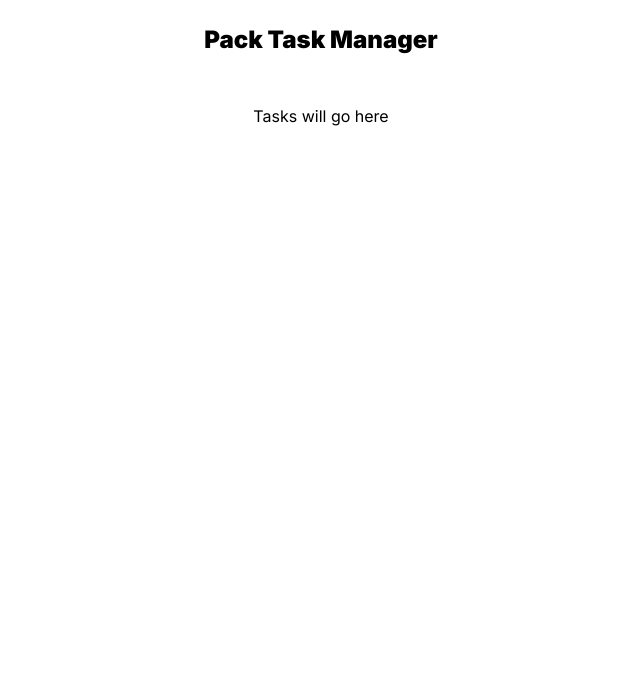
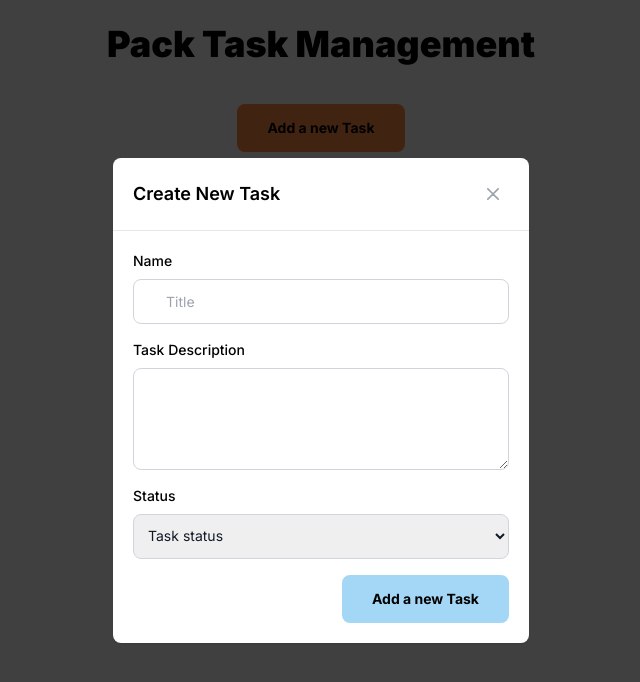
Before and after one commit to kayiganwa04/task-management-app, a Next.js app: page / in a window 1280 px wide. Shown: the top 682 px of the page, without its empty margins (319-959 px from the left). Built offline with nearby package versions, Linux system fonts and the light colour scheme.

Commit message:
Added an add task form

```diff
--- /dev/null
+++ b/src/app/components/AddTask/AddTask.tsx
@@ -0,0 +1,59 @@
+"use client";
+
+import Button from "../common/Button";
+import Modal from "../common/modal";
+import CommonTextInput from "../common/inputs/CommonTextInput";
+import CommonTextArea from "../common/inputs/CommonTextAreaInput";
+import CommonSelect from "../common/inputs/CommonSelect";
+import { TASK_STATUS } from "@/app/models/constants";
+
+export default function AddTask() {
+  const handleAddNewTask = () => {
+    console.log("Trying to add a new task")
+  }
+  return (
+    <Modal isOpen={true}>
+      <div className="relative p-4 w-full max-w-md max-h-full">
+        <div className="relative bg-white rounded-lg shadow text-black">
+          <div className="flex items-center justify-between p-4 md:p-5 border-b rounded-t ">
+            <h3 className="text-lg font-semibold">
+              Create New Task
+            </h3>
+            <button type="button" className="text-gray-400 bg-transparent hover:bg-gray-200 hover: rounded-lg text-sm w-8 h-8 ms-auto inline-flex justify-center items-center dark:hover:bg-gray-600 dark:hover:text-white" data-modal-toggle="crud-modal">
+              <svg className="w-3 h-3" aria-hidden="true" xmlns="http://www.w3.org/2000/svg" fill="none" viewBox="0 0 14 14">
+                <path stroke="currentColor" stroke-linecap="round" stroke-linejoin="round" stroke-width="2" d="m1 1 6 6m0 0 6 6M7 7l6-6M7 7l-6 6" />
+              </svg>
+              <span className="sr-only">Close modal</span>
+            </button>
+          </div>
+          <form className="p-4 md:p-5">
+            <div className="grid gap-4 mb-4 grid-cols-2">
+              <div className="col-span-2">
+                <label className="block mb-2 text-sm font-medium  ">Name</label>
+                <CommonTextInput
+                  type="text"
+                  name="FirstName"
+                  id="firstname"
+                  placeholder="Title"
+                  value=""
+                  onChange={console.log("here")}
+                />
+              </div>
+              <div className="col-span-2">
+                <label className="block mb-2 text-sm font-medium  ">Task Description</label>
+                <CommonTextArea id="description" rows={4} />
+              </div>
+              <div className="col-span-2">
+                <label className="block mb-2 text-sm font-medium">Status</label>
+                <CommonSelect data={TASK_STATUS} id="status_selection" onChange={() => console.log("select changed")} />
+              </div>
+            </div>
+            <div className="flex justify-end">
+              <Button label="Add a new Task" onClick={handleAddNewTask} className="bg-blue border-2 border-blue hover:text-blue" />
+            </div>
+          </form>
+        </div>
+      </div>
+    </Modal>
+  )
+}
--- /dev/null
+++ b/src/app/components/common/Button.tsx
@@ -0,0 +1,36 @@
+
+export default function Button({
+  label,
+  type = "submit",
+  loading,
+  disabled,
+  onClick,
+  className
+}: {
+  label: string;
+  type?: "submit" | "button" | "reset" | undefined;
+  loading?: boolean;
+  disabled?: boolean;
+  onClick?: () => void;
+  className: string
+}) {
+  const onClickButton = (e: any) => {
+    if (loading) {
+      e.preventDefault();
+      e.stopPropagation();
+      return;
+    }
+
+    onClick?.();
+  };
+  return (
+    <button
+      type={type}
+      onClick={onClickButton}
+      disabled={disabled}
+      className={`${className} text-black px-7 py-3 rounded-lg text-sm font-bold focus:outline-none hover:bg-white`}
+    >
+      {label}
+    </button>
+  );
+}
--- /dev/null
+++ b/src/app/components/common/inputs/CommonSelect.tsx
@@ -0,0 +1,42 @@
+import React from "react";
+
+export default function CommonSelect({
+  id,
+  name,
+  data,
+  onChange,
+  value = "",
+  placeholder = "Choose status",
+  required,
+  disabled,
+}: {
+  id: string;
+  name?: string;
+  data: Array<{ label: string; value: string } | string>;
+  onChange: (e: React.ChangeEvent<HTMLSelectElement>) => void;
+  value?: string;
+  placeholder?: string;
+  required?: boolean;
+  disabled?: boolean;
+}) {
+  return (
+    <select
+      id={id}
+      name={name}
+      disabled={disabled}
+      value={value}
+      onChange={onChange}
+      required={required}
+      className="border border-gray-300 text-gray-900 text-sm rounded-lg block w-full p-2.5 h-[45px]"
+    >
+      {placeholder && <option value="">Task status</option>}
+      {data.map((item: any, index) => {
+        return (
+          <option key={index} value={item?.label}>
+            {item.label}
+          </option>
+        );
+      })}
+    </select>
+  );
+}
--- /dev/null
+++ b/src/app/components/common/inputs/CommonTextAreaInput.tsx
@@ -0,0 +1,33 @@
+"use client";
+
+import React from "react";
+
+export default function CommonTextArea({
+  id,
+  rows,
+  placeholder,
+  required,
+  onChange,
+  value,
+  className,
+}: {
+  id: string;
+  rows: number;
+  placeholder?: string;
+  required?: boolean;
+  onChange?: any;
+  value?: string;
+  className?: string
+}) {
+  return (
+    <textarea
+      id={id}
+      rows={rows}
+      required={required}
+      value={value}
+      className={`${className} block p-2.5 w-full text-sm text-black rounded-lg border border-gray-300`}
+      placeholder={placeholder}
+      onChange={onChange}
+    />
+  );
+}
--- /dev/null
+++ b/src/app/components/common/inputs/CommonTextInput.tsx
@@ -0,0 +1,46 @@
+"use client";
+
+import React from "react";
+
+export default function CommonTextInput({
+  type,
+  id,
+  name,
+  placeholder,
+  required,
+  onChange,
+  value,
+  min,
+  max,
+  step,
+  minlength
+}: {
+  type: string;
+  id: string;
+  name: string;
+  placeholder?: string;
+  required?: boolean;
+  onChange?: any;
+  value?: any;
+  min?: number;
+  max?: number;
+  step?: number;
+  minlength?: any
+}) {
+  return (
+    <input
+      required={required}
+      onChange={onChange}
+      value={value}
+      type={type}
+      name={name}
+      id={id}
+      className="w-full border md:text-sm text-xs border-gray-300 text-black text-start p-[0.7rem] md:px-8 px-4 rounded-lg h-[45px]"
+      placeholder={placeholder || name}
+      min={min}
+      max={max}
+      step={step}
+      minLength={minlength}
+    />
+  );
+}
--- /dev/null
+++ b/src/app/components/common/modal.tsx
@@ -0,0 +1,54 @@
+"use client";
+
+import { MouseEventHandler, useEffect, useRef } from "react";
+
+export default function Modal({
+  isOpen,
+  children,
+  onClose,
+  cantClose,
+}: {
+  isOpen: boolean;
+  cantClose?: boolean;
+  children: React.ReactNode;
+  onClose?: () => void;
+}) {
+  const modal = useRef<HTMLDivElement>(null);
+  const onModalClick = (e: any) => {
+    if (!modal.current) {
+      return;
+    }
+    if (e.target === modal.current) {
+      onClose?.();
+      return;
+    }
+  };
+
+  useEffect(() => {
+    const onKeyPress = (event: any) => {
+      if (event.key === "Escape") {
+        if (cantClose) {
+          return;
+        }
+        onClose?.();
+      }
+    };
+
+    document.addEventListener("keydown", onKeyPress);
+
+    return () => {
+      document.removeEventListener("keydown", onKeyPress);
+    };
+  }, [cantClose, onClose]);
+  return (
+    <div
+      ref={modal}
+      aria-hidden="true"
+      onClick={onModalClick}
+      className={`${isOpen ? "flex" : "hidden"
+        } overflow-x-hidden fixed inset-0 z-50 items-center justify-center bg-black bg-opacity-75 backdrop-filter`}
+    >
+      {children}
+    </div>
+  );
+}
--- /dev/null
+++ b/src/app/models/constants.ts
@@ -0,0 +1,14 @@
+export const TASK_STATUS = [
+  {
+    label: "Pending",
+    value: "pending",
+  },
+  {
+    label: "In Progress",
+    value: "inProgress",
+  },
+  {
+    label: "Completed",
+    value: "completed",
+  },
+];
--- a/src/app/page.tsx
+++ b/src/app/page.tsx
@@ -1,14 +1,24 @@
-const Home = async ({ }) => {
+"use client";
+
+import Button from "./components/common/Button";
+import AddTask from "./components/AddTask/AddTask";
+
+export default function Home() {
+  const onClick = () => {
+    console.log(">>>>>clicked")
+  }
   return (
     <div className="h-screen bg-white text-black">
-      <h1 className="text-xl sm:text-2xl font-black text-center pt-6 pb-10 sm:pb-12">
-        Pack Task Manager
-      </h1>
+      <div className="flex flex-col items-center justify-center px-8">
+        <h1 className="text-4xl font-black text-center pt-6 pb-4 sm:pb-10">
+          Pack Task Management
+        </h1>
+        <Button label="Add a new Task" onClick={onClick} className="bg-orange border-2 border-orange hover:text-orange" />
+      </div>
+      <AddTask />
       <div className="flex justify-center item-center text-center">
         Tasks will go here
       </div>
     </div>
   );
 };
-
-export default Home;
--- a/tailwind.config.ts
+++ b/tailwind.config.ts
@@ -13,6 +13,12 @@ const config: Config = {
         "gradient-conic":
           "conic-gradient(from 180deg at 50% 50%, var(--tw-gradient-stops))",
       },
+      colors: {
+        black: "#000000",
+        orange: "#FF8B45",
+        blue: "#A4D7F5",
+        white: "#FFFFFF"
+      }
     },
   },
   plugins: [],
```
Also changed, not shown: 2 other files (tests, documents, lock files or other folders).
